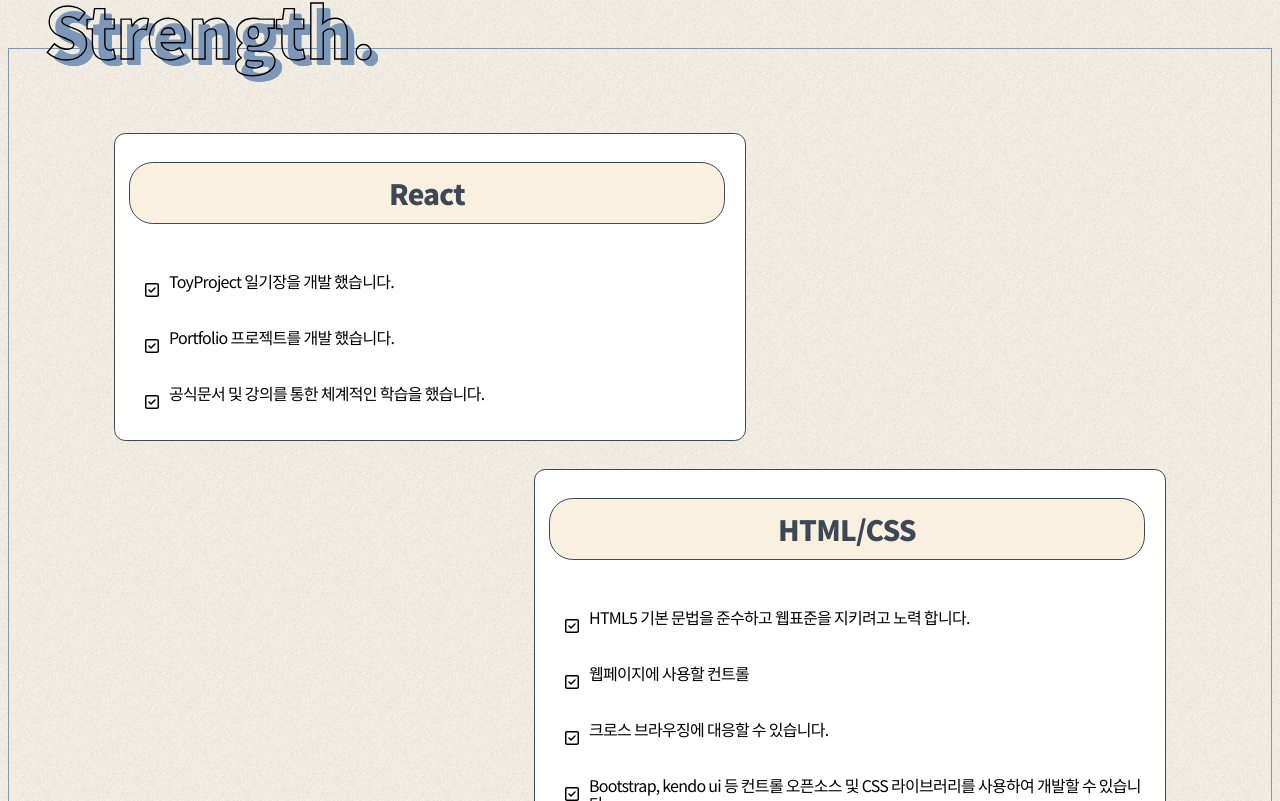
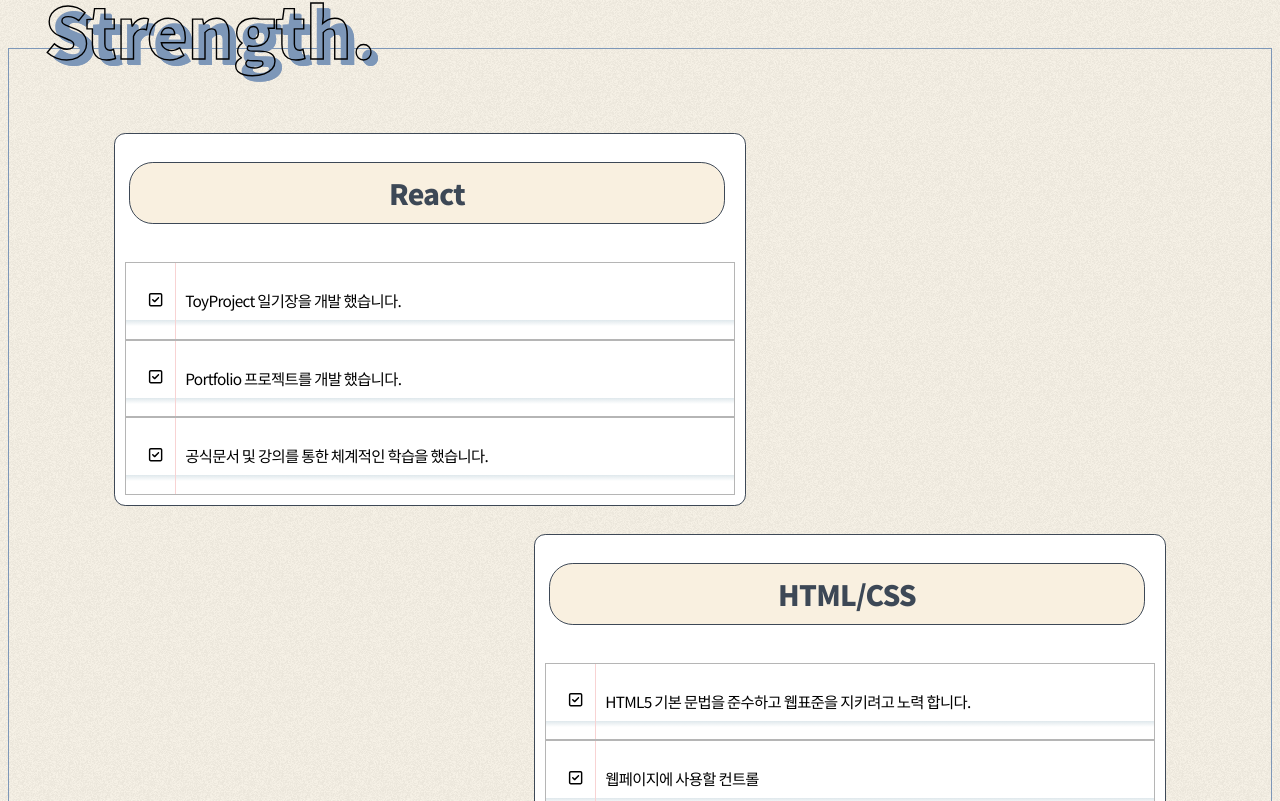
Before and after one commit to Hwang-gPwls/portfolio, a React (Create React App) app: page / in a window 1280 px wide. Shown: the part 5039-5840 px from the top of the page. Built offline with nearby package versions, Linux system fonts and the light colour scheme; a web font is replaced by a local one.

Commit message:
refactor: Scene3, Scene4 css 수정

```diff
--- a/src/components/Scene3/Scene3.css
+++ b/src/components/Scene3/Scene3.css
@@ -23,7 +23,7 @@
   box-sizing: border-box;
   overflow-x: hidden;
   margin-top: 2rem;
-  border: 1px solid #7d97b8;
+  border: 1.5px solid #7d97b8;
 }
 
 .strengths {
@@ -48,9 +48,6 @@
 }
 
 #card {
-  background-image: radial-gradient(currentColor 0.5px, transparent 0.5px);
-  background-size: calc(10 * 1px) calc(10 * 1px);
-
   width: 45rem;
   background-color: #fff;
   border: 0.7px solid #3d4856;
@@ -88,19 +85,32 @@
 }
 
 #card .contents {
-  font-size: 1.7vh;
-  line-height: 18px;
+  font-size: 1.1rem;
 }
 
-#card .contents {
-  font-size: 2vh;
+#card .wrapper-content{
+  display: flex;
 }
 
 #card .content {
-  display: flex;
+  display:table-cell;vertical-align:middle;
 }
 
-FontAwesomeIcon {
-  font-size: 3vh;
-  width: 1rem;
+.svg-inline--fa.fa-fw {
+  width: var(--fa-fw-width, 1.25em);
+  margin-top: 0.6rem;
 }
+
+.paper {
+  position: relative;
+  border: 1px solid #B5B5B5;
+  background: white;
+  background: -webkit-linear-gradient(top, #DFE8EC 0%, white 8%) 0 57px;
+  background: -moz-linear-gradient(top, #DFE8EC 0%, white 8%) 0 57px;
+  background: linear-gradient(top, #DFE8EC 0%, white 8%) 0 57px;
+  -webkit-background-size: 100% 100%;
+  -moz-background-size: 100% 100%;
+  -ms-background-size: 100% 100%;
+  background-size: 100% 100%;
+}
+.paper::after {content:''; position:absolute; width:0; top:0; left:3.5rem; bottom:0; border-left:1px solid #F8D3D3;}
--- a/src/components/Scene3/Strength.jsx
+++ b/src/components/Scene3/Strength.jsx
@@ -15,9 +15,9 @@
         <div className="heading">{skill.title}</div>
         <div className="contents">
           {skill.contents.map((content, idx) => (
-            <div className="content" key={idx.toString()}>
-              <FontAwesomeIcon icon={faSquareCheck} style={{ width: 14 }} />
-              {content}
+            <div className="wrapper-content paper">
+              <FontAwesomeIcon icon={faSquareCheck} size="1.5x" fixedWidth/>
+              <div className="content" key={idx.toString()}>{content}</div>
             </div>
           ))}
         </div>
--- a/src/components/Scene4/Projects.jsx
+++ b/src/components/Scene4/Projects.jsx
@@ -18,6 +18,7 @@
     setItems(
       <div key={project.key} className="item">
         <div className="date">{project.date}</div>
+        <div className="background-dot"></div>
         <div className="about">{project.about}</div>
         <div className="skills">{skills}</div>
         <div className="contents">{contents}</div>
@@ -36,8 +37,8 @@
   return (
     <>
       <div className="wrapper-project">
-        <ul>
-          <li>
+        <div className="container-project">
+          <div className="projects">
             {projects.map((project, idx) => (
               <div key={idx.toString()} className="wrapper-title">
                 <div
@@ -49,11 +50,11 @@
                 </div>
               </div>
             ))}
-          </li>
-          <li>
+          </div>
+          <div className="projects">
             <div className="items">{items}</div>
-          </li>
-        </ul>
+          </div>
+        </div>
       </div>
     </>
   );
--- a/src/components/Scene4/Scene4.css
+++ b/src/components/Scene4/Scene4.css
@@ -80,6 +80,7 @@
   font-size: 5rem;
   color: #ffffff;
   -webkit-text-stroke: 1.5px #7d97b8;
+  margin-left: 3rem;
 }
 
 .shadow {
@@ -89,9 +90,11 @@
 /* projects 본문 */
 .wrapper-project {
   height: 88vh;
+  margin-top: 1.5rem;
+  border: 1.5px solid #7d97b8;
 }
 
-ul {
+.container-project {
   display: flex;
   flex-direction: row;
   width: 100%;
@@ -99,42 +102,44 @@
   padding: 0;
 }
 
-ul li {
-  flex-grow: 1;
-  flex-direction: column;
-  display: flex;
+.container-project .projects {
   width: 100%;
   height: 100%;
   margin: 0;
-  list-style: none;
-  border-top: 1.5px solid #7d97b8;
-  border-left: 1.5px solid #7d97b8;
+  overflow-y: scroll;
 }
 
-ul li:not(:first-child) {
+.container-project .projects::-webkit-scrollbar {
+  display: none;
+}
+
+.container-project .projects:not(:last-child) {
   border-right: 1.5px solid #7d97b8;
 }
 
 .wrapper-title {
-  flex: 1 0 0;
   font-size: 0.5rem;
   width: 100%;
-  height: 14.63%;
+  height: 150px;
+}
+
+.wrapper-title:not(:last-child) {
   border-bottom: 1.5px solid #7d97b8;
 }
 
 .title {
   width: 100%;
+  position: relative;
+  top: 50px;
   text-align: center;
   color: transparent;
   font-size: 2rem;
   font-weight: bolder;
   -webkit-text-stroke: 1px #7d97b8;
-  margin-block-start: 0;
 }
 
 .title:hover {
-  color: rgba(125, 151, 184);
+  color: #7d97b8;
   -webkit-text-stroke: 1px #ffffff;
 }
 
@@ -143,7 +148,6 @@
   height: 100%;
   text-align: center;
   padding: 0 auto;
-  border-bottom: 1.5px solid #7d97b8;
 }
 
 .date {
@@ -152,6 +156,13 @@
 
 .about {
   margin: 0 0.7rem;
+}
+
+.background-dot{
+  width:100%;
+  height: 3rem;
+  background-image: radial-gradient(currentColor 0.5px, transparent 0.5px);
+  background-size: calc(10 * 1px) calc(10 * 1px);
 }
 
 .skills {
```
